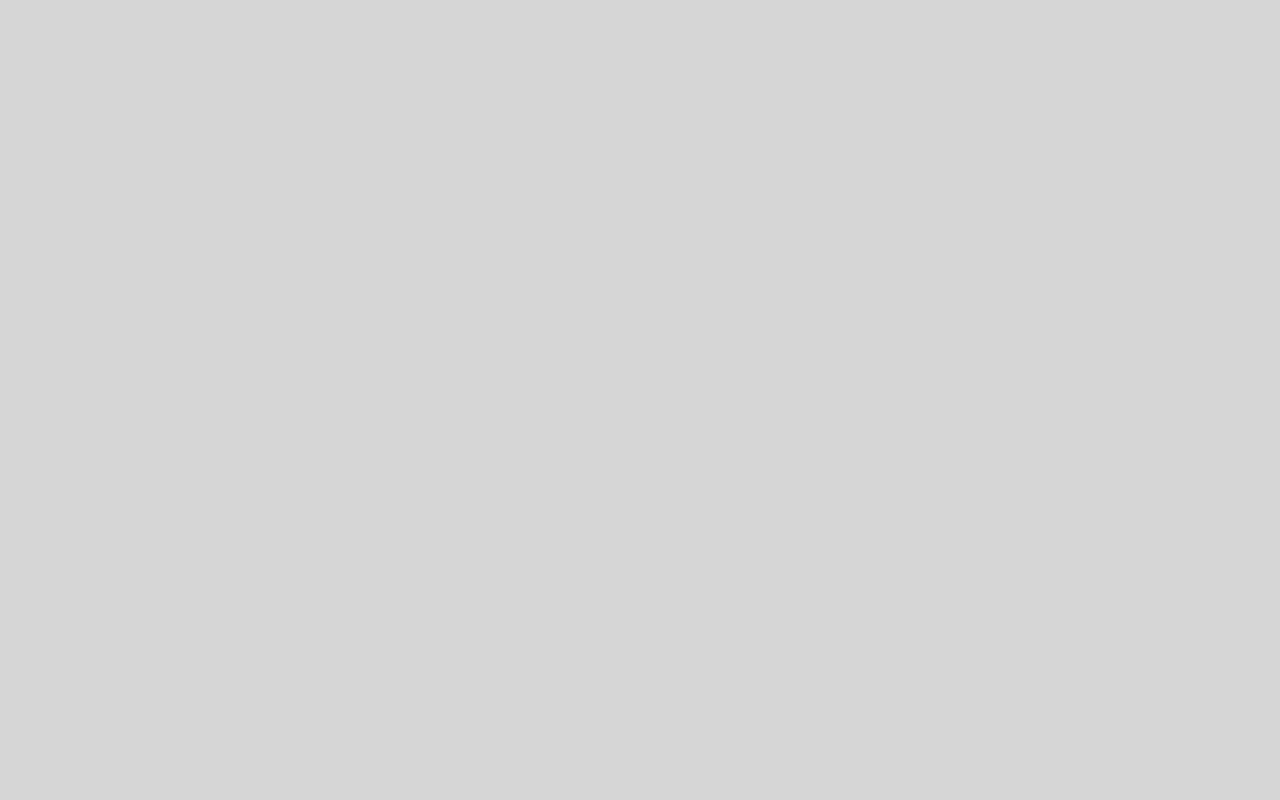
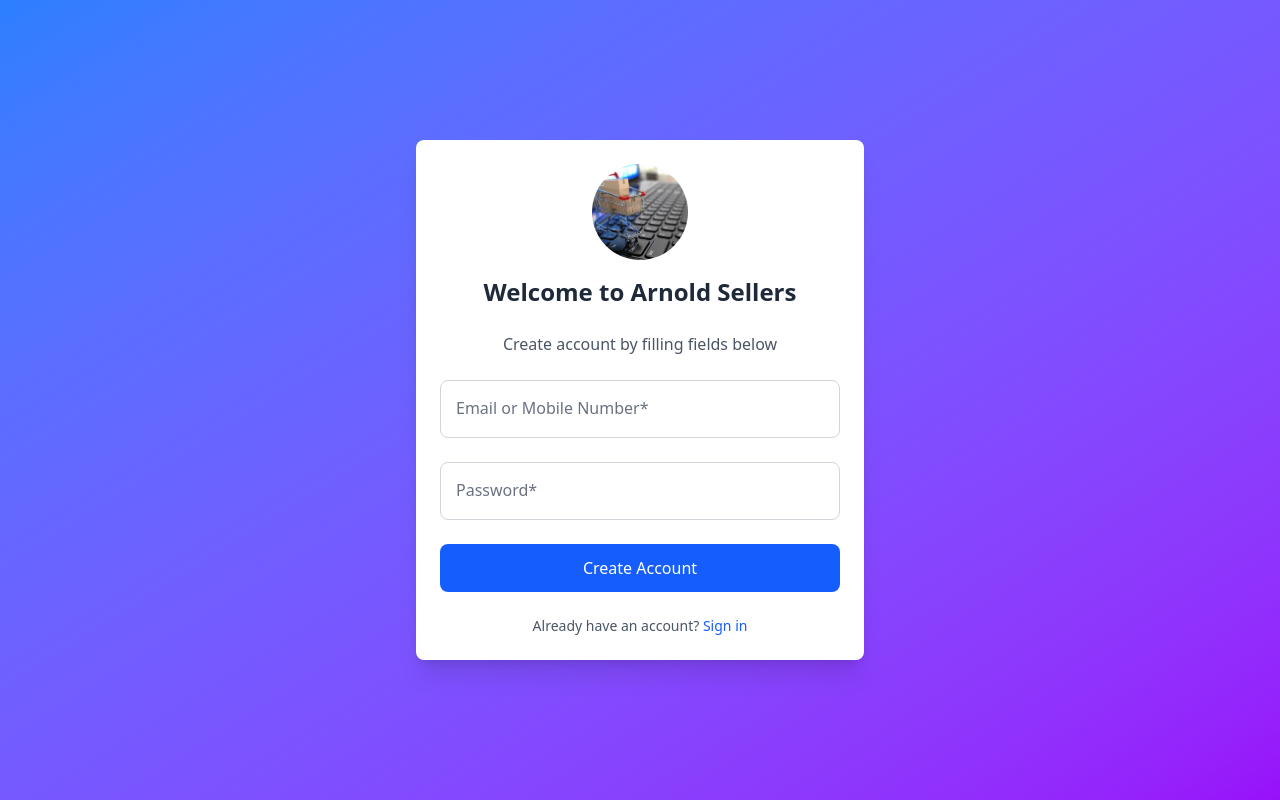
Before and after one commit to nianod/MERN-E-COMMERCE, a React (Vite) app: page /register in a window 1280 px wide. Before the commit this address had no page. Built offline with nearby package versions, Linux system fonts and the light colour scheme.

Commit message:
adde auht

```diff
--- a/src/App.tsx
+++ b/src/App.tsx
@@ -1,6 +1,7 @@
 import Home from "./Components/Home"
 import Layout from "./Components/Routes/Layout"
 import { BrowserRouter as Router, Route, Routes } from "react-router-dom"
+import Signup from "./Components/Auth/Signup"
 
 const App = () => {
 
@@ -10,6 +11,7 @@ const App = () => {
           <Route element={<Layout />}>
            <Route path="/" element={<Home />} />
           </Route>
+          <Route path="register" element={<Signup />} />
         </Routes>
       </Router>
   )
--- a/src/Components/Auth/Signup.tsx
+++ b/src/Components/Auth/Signup.tsx
@@ -1,8 +1,88 @@
+import { useState } from 'react';
 
 const Signup = () => {
+  const [email, setEmail] = useState<string>('');
+  const [password, setPassword] = useState<string>('');
+  const [isEmailFocused, setIsEmailFocused] = useState<boolean>(false);
+  const [isPasswordFocused, setIsPasswordFocused] = useState<boolean>(false)
+  const [loading, setLoading] = useState<boolean>(false)
+
+  const submit = (e: any) => {
+    e.preventDefault()
+  }
+
   return (
-    <div>Signup</div>
-  )
-}
+    <div className="min-h-screen bg-gradient-to-br from-blue-500 to-purple-600 flex items-center justify-center p-4">
+      <div className="w-full max-w-md bg-white rounded-lg shadow-xl p-6">
+        <div className='flex flex-col justify-center items-center mb-6'>
+          <img
+            src="/download.jpg"
+            alt="logo"
+            className='w-24 h-24 rounded-full object-cover mb-4'
+          />
+          <h1 className="text-2xl font-bold text-gray-800">
+            Welcome to Arnold Sellers
+          </h1>
+        </div>
 
-export default Signup
+        <p className="text-gray-600 text-center mb-6">Create account by filling fields below</p>
+
+        <form className="space-y-6">
+           <div className="relative">
+            <input
+              type="text"
+              value={email}
+              onChange={(e) => setEmail(e.target.value)}
+              onFocus={() => setIsEmailFocused(true)}
+              onBlur={() => setIsEmailFocused(false)}
+              className="w-full px-4 py-4 border border-gray-300 rounded-lg focus:outline-none focus:ring-2 focus:ring-blue-500 focus:border-transparent"
+            />
+            <label
+              className={`absolute left-4 transition-all duration-200 pointer-events-none ${
+                isEmailFocused || email
+                  ? 'top-1 text-xs text-blue-500 font-medium'
+                  : 'top-4 text-gray-500'
+              }`}
+            >
+              Email or Mobile Number*
+            </label>
+          </div>
+
+           <div className="relative">
+            <input
+              type="password"
+              value={password}
+              onChange={(e) => setPassword(e.target.value)}
+              onFocus={() => setIsPasswordFocused(true)}
+              onBlur={() => setIsPasswordFocused(false)}
+              className="w-full px-4 py-4 border border-gray-300 rounded-lg focus:outline-none focus:ring-2 focus:ring-blue-500 focus:border-transparent"
+            />
+            <label
+              className={`absolute left-4 transition-all duration-200 pointer-events-none ${
+                isPasswordFocused || password
+                  ? 'top-1 text-xs text-blue-500 font-medium'
+                  : 'top-4 text-gray-500'
+              }`}
+            >
+              Password*
+            </label>
+          </div>
+
+          <button
+            type="submit"
+            onClick={submit}
+            className={`${loading ? "cursor-not-allowed opacity-40" : "w-full bg-blue-600 hover:bg-blue-700 text-white font-medium py-3 px-4 rounded-lg transition duration-200"} cursor-pointer `}
+          >
+           {loading ? "Registering" : "Create Account"}
+          </button>
+        </form>
+
+        <div className="text-center text-sm text-gray-600 mt-6">
+          <p>Already have an account? <a href="#" className="text-blue-600 hover:underline">Sign in</a></p>
+        </div>
+      </div>
+    </div>
+  );
+};
+
+export default Signup;
```
